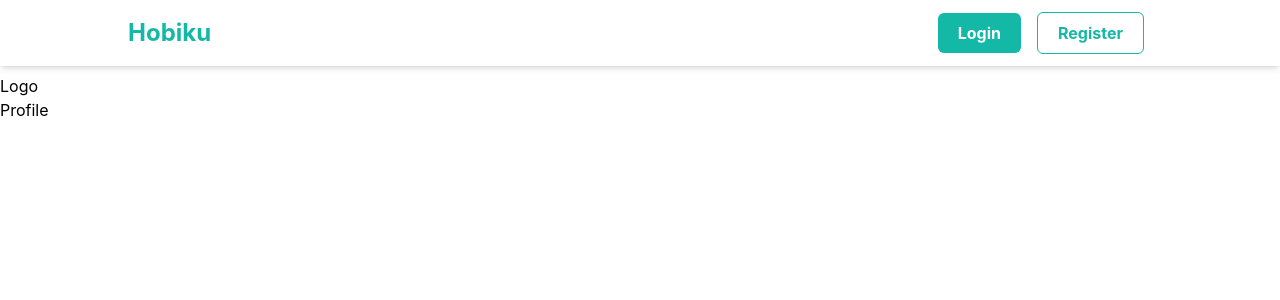
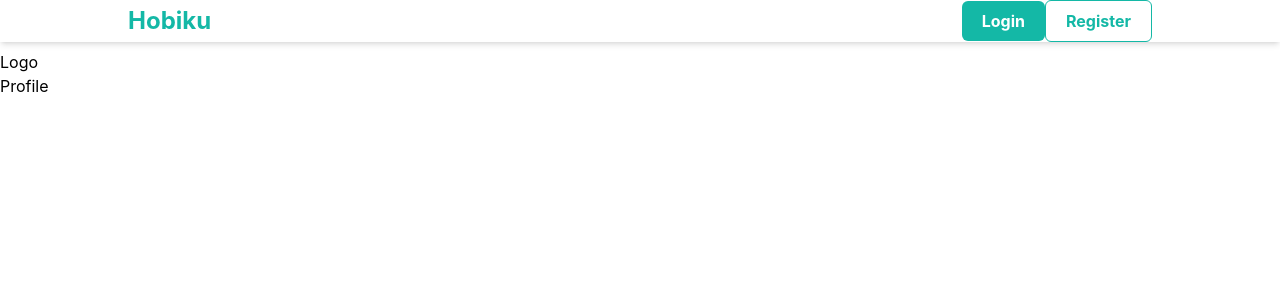
Before and after one commit to ATiarK/Hobiku-booking-sport-arena, a React (Create React App) app: page /user in a window 1280 px wide. Shown: the top 300 px of the page. Built offline with nearby package versions, Linux system fonts and the light colour scheme.

Commit message:
remove excess margin

```diff
--- a/src/components/Buttons.jsx
+++ b/src/components/Buttons.jsx
@@ -18,7 +18,7 @@ export default function Button({
 
 	return (
 		<button
-			className={`px-5 py-2 rounded-md font-bold my-3 mx-2 ${pickedVariant} ${addClassName}`}
+			className={`px-5 py-2 rounded-md font-bold ${pickedVariant} ${addClassName}`}
 			onClick={onClick}
 			type={type}>
 			{children}
```
